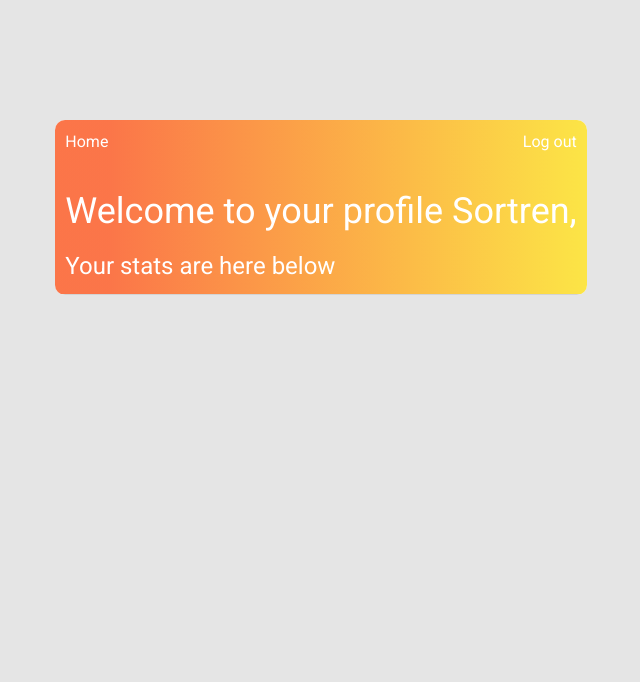
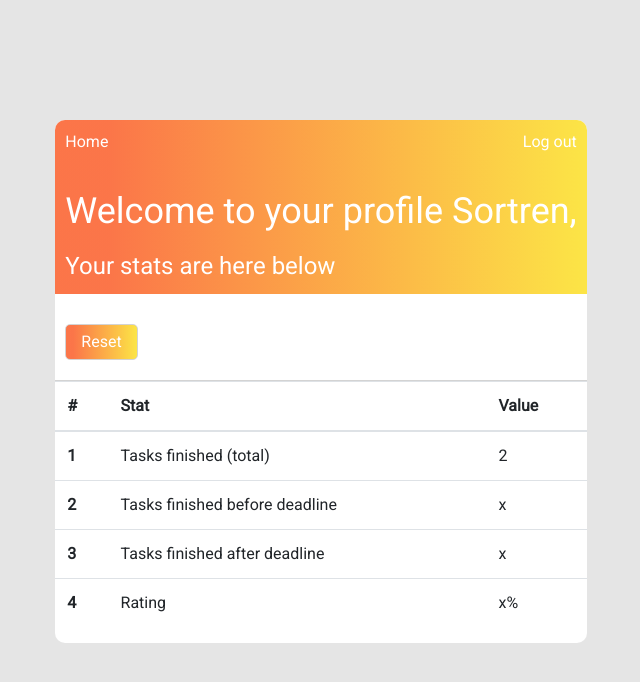
Before and after one commit to Sortren/Django-Tasker, a Django app: page /profile/ in a window 1280 px wide. Shown: the top 682 px of the page, without its empty margins (319-959 px from the left). Run offline with Django 3.2, Linux system fonts and the light colour scheme; a user stored in the database is signed in; data comes from the database, SQL or seed files in the repository; both versions use the stored data as it was after the commit; some libraries are stand-ins or nearby versions.

Commit message:
add profile stats

```diff
--- a/tasker/to_do/static/to_do/home.css
+++ b/tasker/to_do/static/to_do/home.css
@@ -154,7 +154,7 @@ main {
   border-top: 1px solid lightgrey;
   display: flex;
   gap: 41px;
-  max-height: 42vh;
+  max-height: 43vh;
 }
 
 .tasks-container {
@@ -280,7 +280,6 @@ main {
 .buttons-container {
   display: flex;
   flex-direction: column;
-  margin-bottom: 30px;
 }
 
 .buttons-container button:focus,
@@ -334,3 +333,7 @@ main {
 .btn {
   margin-bottom: 10px;
 }
+
+/* -------------------------------------- */
+/* -------------PROFILE------------------ */
+/* -------------------------------------- */
--- a/tasker/users/templates/users/profile.html
+++ b/tasker/users/templates/users/profile.html
@@ -4,6 +4,17 @@
 {% block header%}
   <span class="welcome">Welcome to your profile <a href = "{% url 'profile' %} " class = "username">{{ user.username }},</a></span>
 {% endblock header%}
+
+{% block mid-panel %}
+  <div class="sort">
+    <form method="POST" class="reset">
+      {% csrf_token %}
+
+      <button class = "button" type="submit">Reset</button>
+    </form>
+
+  </div>
+{% endblock mid-panel %}
 
 
 {% block tasks-to-do %}
@@ -15,6 +26,38 @@
 
 {% block profile%}
     <div class = "tasks-container">
+      <table class="table">
+        <thead>
+          <tr>
+            <th scope="col">#</th>
+            <th scope="col">Stat</th>
+            <th scope="col">Value</th>
+
+          </tr>
+        </thead>
+        <tbody>
+          <tr>
+            <th scope="row">1</th>
+            <td>Tasks finished (total)</td>
+            <td>{{total_tasks_finished}}</td>
+          </tr>
+          <tr>
+            <th scope="row">2</th>
+            <td>Tasks finished before deadline</td>
+            <td>x</td>
+          </tr>
+          <tr>
+            <th scope="row">3</th>
+            <td>Tasks finished after deadline</td>
+            <td>x</td>
+          </tr>
+          <tr>
+            <th scope="row">4</th>
+            <td>Rating</td>
+            <td>x%</td>
+          </tr>
+        </tbody>
+      </table>
 
     </div>
 {% endblock profile%}
--- a/tasker/users/views.py
+++ b/tasker/users/views.py
@@ -24,4 +24,10 @@ def register(request):
 
 @login_required(login_url='login')
 def profile(request):
-    return render(request, 'users/profile.html')
+    profile = Profile.objects.get(user=request.user)
+
+    context = {
+        'total_tasks_finished': profile.total_tasks_finished
+    }
+
+    return render(request, 'users/profile.html', context)
```
Also changed, not shown: tasker/db.sqlite3.
